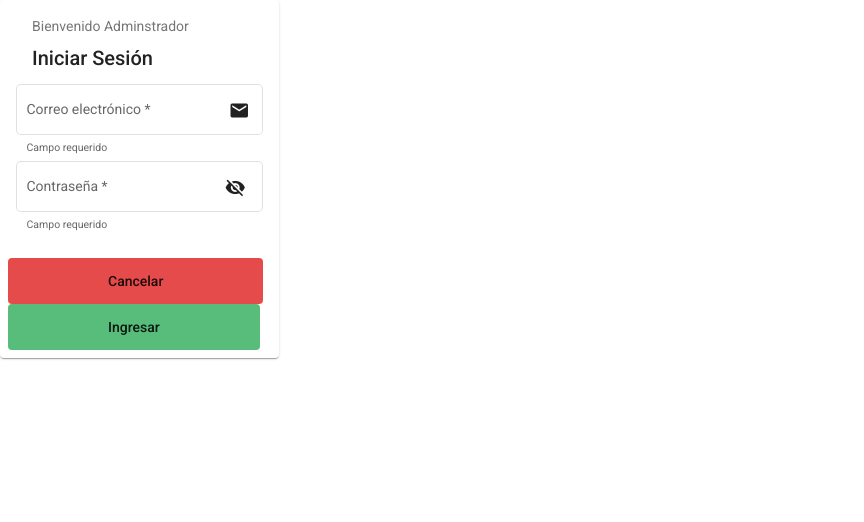
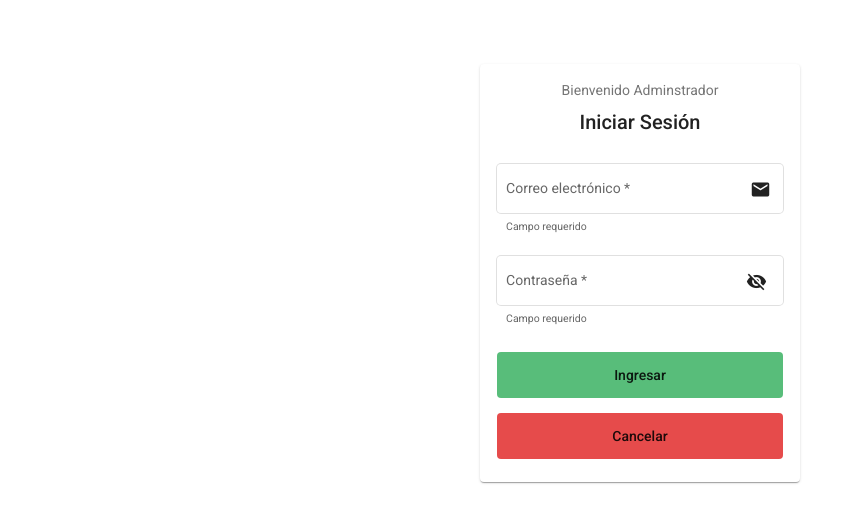
Before and after one commit to Angular-Web-Project/Enlazando-Empleo-Web, an Angular app: page /admin in a window 1280 px wide. Shown: the top 522 px of the page, without its empty margins (0-864 px from the left). Built offline with nearby package versions, Linux system fonts and the light colour scheme.

Commit message:
'arreglo_login'

```diff
--- a/src/app/auth/components/login-admin-form/login-admin-form.component.css
+++ b/src/app/auth/components/login-admin-form/login-admin-form.component.css
@@ -0,0 +1,8 @@
+.container{
+    display: flex;
+    flex-direction: column;
+}
+
+ .container .item {
+    margin-top: 15px;
+}
--- a/src/app/auth/components/login-admin-form/login-admin-form.component.html
+++ b/src/app/auth/components/login-admin-form/login-admin-form.component.html
@@ -1,2 +1,4 @@
-<app-email-input></app-email-input>
-<app-password-input></app-password-input>
+<div class="container">
+    <app-email-input class="item"></app-email-input>
+    <app-password-input class="item"></app-password-input>
+</div>
--- a/src/app/auth/pages/auth-login-admin/auth-login-admin.component.css
+++ b/src/app/auth/pages/auth-login-admin/auth-login-admin.component.css
@@ -1,12 +1,24 @@
 .login-admin-container {
   display: flex;
+  justify-content: center;
+}
+
+.login-header{
+  text-align: center;
+  padding: 0px 50px;
 }
 
 .login-card {
+  margin-top: 5%;
   max-width: 300px;
 }
 
 .login-actions  {
+  text-align: center;
   display: flex;
   flex-direction: column;
 }
+
+.login-actions .item {
+  margin-bottom: 15px;
+}
--- a/src/app/auth/pages/auth-login-admin/auth-login-admin.component.html
+++ b/src/app/auth/pages/auth-login-admin/auth-login-admin.component.html
@@ -8,8 +8,8 @@
       <app-login-admin-form></app-login-admin-form>
     </mat-card-content>
     <mat-card-actions class="login-actions">
-      <app-cancel-button></app-cancel-button>
-      <app-login-button></app-login-button>
+      <app-login-button class="item"></app-login-button>
+      <app-cancel-button class="item"></app-cancel-button>
     </mat-card-actions>
   </mat-card>
 </div>
--- a/src/app/shared/components/buttons/cancel-button/cancel-button.component.css
+++ b/src/app/shared/components/buttons/cancel-button/cancel-button.component.css
@@ -1,5 +1,4 @@
 .example-button-row button{
-    margin-right: 8px;
-    padding: 5px 100px;
+    padding: 5px 115px;
     background-color: rgb(230, 75, 75);
   }
--- a/src/app/shared/components/buttons/login-button/login-button.component.css
+++ b/src/app/shared/components/buttons/login-button/login-button.component.css
@@ -1,5 +1,4 @@
 .example-button-row button{
-  margin-right: 8px;
-  padding: 5px 100px;
+  padding: 5px 117px;
   background-color: rgb(88, 189, 122);
 }
```
